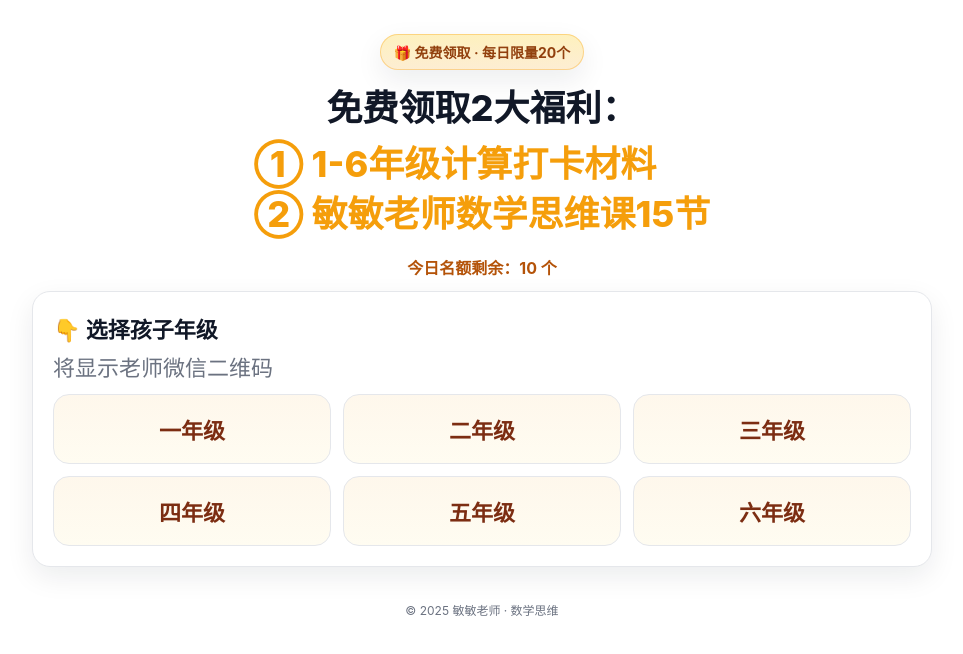
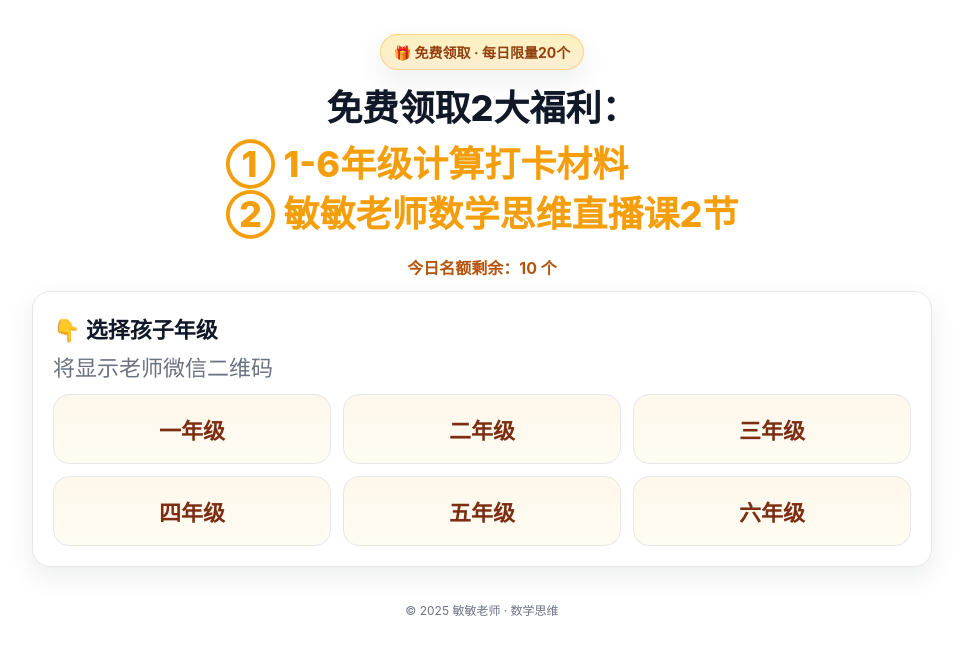
Before and after one commit to grtchnroy-create/ew, a plain HTML site: page index.html in a window 1280 px wide. Shown: the whole page, without its empty margins (158-1121 px from the left). Drawn offline with Linux system fonts and the light colour scheme.

Commit message:
Update index.html

```diff
--- a/index.html
+++ b/index.html
@@ -3,7 +3,7 @@
 <head>
 <meta charset="utf-8" />
 <meta name="viewport" content="width=device-width, initial-scale=1, maximum-scale=1" />
-<title>免费领取2大福利｜1-6年级计算打卡材料 & 敏敏老师数学思维课15节</title>
+<title>免费领取2大福利｜1-6年级计算打卡材料 & 敏敏老师数学思维直播课2节</title>
 <meta name="description" content="选择年级即可领：①1-6年级计算打卡材料 ② 敏敏老师数学思维课15节（每日限量20个）。打开微信扫一扫老师二维码添加，或使用备用微信号 sxmmls6。" />
 <meta name="format-detection" content="telephone=no, email=no" />
 <!-- 提前预加载二维码，提升首开显示速度 -->
@@ -49,7 +49,7 @@ footer{margin-top:34px;text-align:center;color:var(--muted);font-size:12px;}
       免费领取2大福利：<br>
       <span class="benefits-wrap">
         <span class="benefit-line">① 1-6年级计算打卡材料</span>
-        <span class="benefit-line">② 敏敏老师数学思维课15节</span>
+        <span class="benefit-line">② 敏敏老师数学思维直播课2节</span>
       </span>
     </h1>
     <div class="limit">今日名额剩余：<span id="quota">--</span> 个</div>
```
